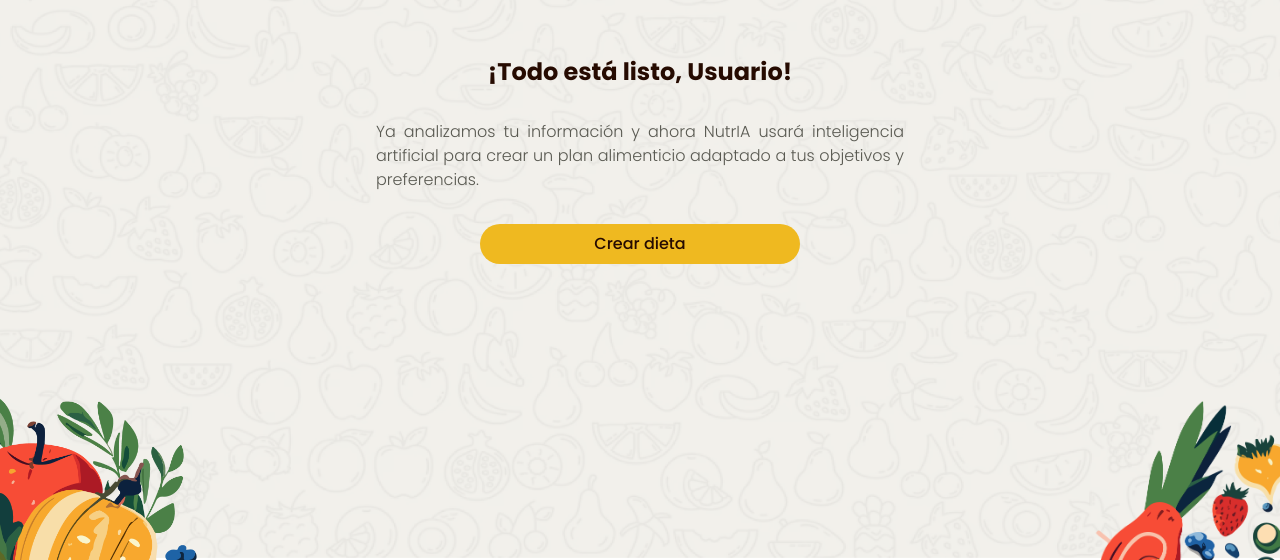
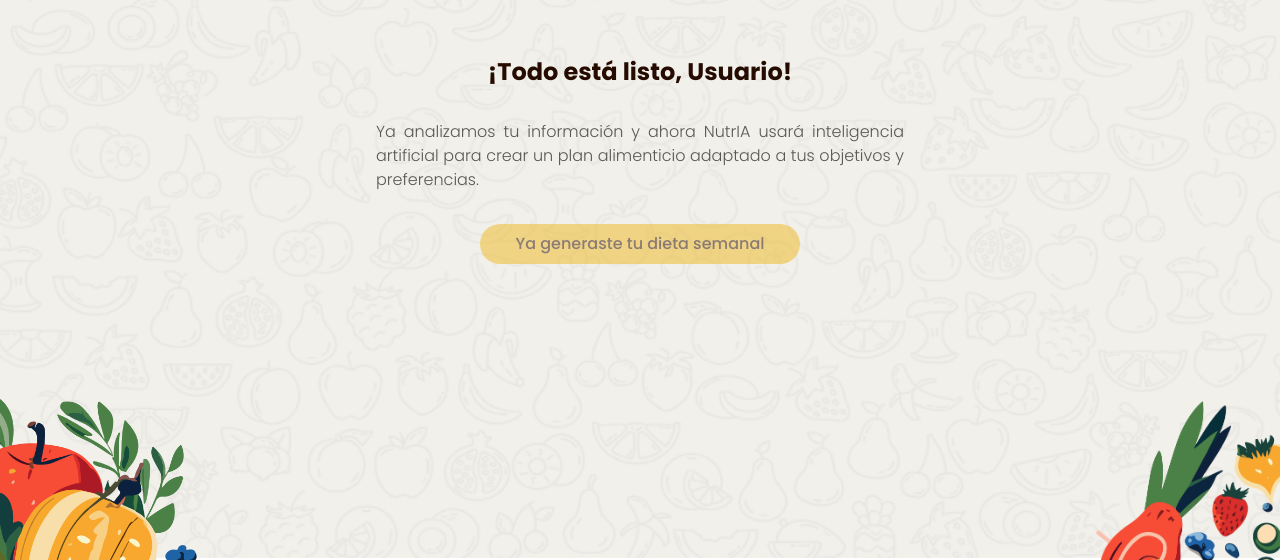
Before and after one commit to Rafiky724/NutrIA, a React (Vite) app in the folder frontend/: page /dietCreationReady in a window 1280 px wide. Shown: the part 240-800 px from the top of the page. Built offline with nearby package versions, Linux system fonts and the light colour scheme; no server answers; sample sign-in values are in the browser's storage.

Commit message:
Update DietCreationReady.tsx

```diff
--- a/frontend/src/pages/Onboarding/DietCreationReady.tsx
+++ b/frontend/src/pages/Onboarding/DietCreationReady.tsx
@@ -5,16 +5,33 @@ import FruitLeft from "../../components/Decoration/FruitLeft";
 import FruitRight from "../../components/Decoration/FruitRight";
 import LoadingScreen from "../../components/Loading/LoadingScreen";
 import LoadingIcon from "../../assets/Loading/LoadingIcon.svg?react";
+import { getUserActualizarDia } from "../../services/planService";
 
 export default function DietCreationReady() {
   const navigate = useNavigate();
 
   const [name, setName] = useState<string>("");
   const [loading, setLoading] = useState(false);
+  const [puedeCrear, setPuedeCrear] = useState(true);
+  const [verificando, setVerificando] = useState(true);
 
   useEffect(() => {
     const savedname = localStorage.getItem("nombreUsuario");
     if (savedname) setName(savedname);
+
+    const verificarDieta = async () => {
+      try {
+        const { es_dia_actualizar_dieta } = await getUserActualizarDia();
+        setPuedeCrear(es_dia_actualizar_dieta);
+      } catch (error) {
+        console.error("Error verificando dieta existente:", error);
+        setPuedeCrear(false);
+      } finally {
+        setVerificando(false);
+      }
+    };
+
+    verificarDieta();
   }, []);
 
   const handleCreateDiet = async () => {
@@ -25,13 +42,13 @@ export default function DietCreationReady() {
       navigate("/dietPlanReady");
     } catch (err: any) {
       console.error("Error al crear dieta:", err);
-      console.log("No se pudo crear la dieta. Intenta de nuevo.");
+      alert("No se pudo crear la dieta. Intenta nuevamente.");
     } finally {
       setLoading(false);
     }
   };
 
-  if (loading) {
+  if (loading || verificando) {
     return (
       <LoadingScreen
         Icon={LoadingIcon}
@@ -57,12 +74,14 @@ export default function DietCreationReady() {
 
           <button
             onClick={handleCreateDiet}
-            disabled={loading}
-            className={`w-3xs md:w-80 bg-yellow text-brown ft-medium px-4 py-2 rounded-3xl hover:scale-105 transition cursor-pointer ${
-              loading ? "opacity-50 cursor-not-allowed" : "cursor-pointer"
+            disabled={loading || !puedeCrear}
+            className={`w-3xs md:w-80 bg-yellow text-brown ft-medium px-4 py-2 rounded-3xl hover:scale-105 transition ${
+              loading || !puedeCrear
+                ? "opacity-50 cursor-not-allowed"
+                : "cursor-pointer"
             }`}
           >
-            Crear dieta
+            {puedeCrear ? "Crear dieta" : "Ya generaste tu dieta semanal"}
           </button>
         </div>
       </div>
```
